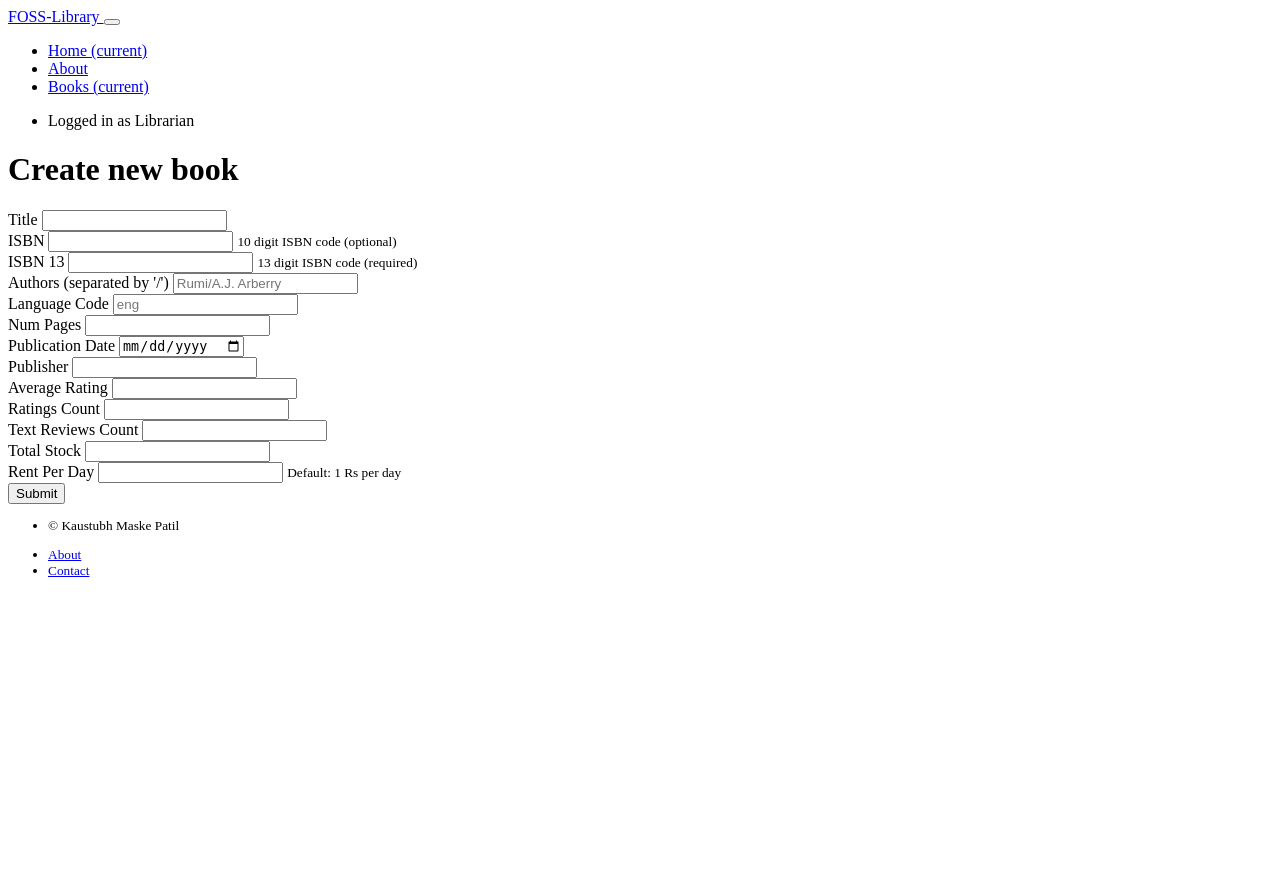
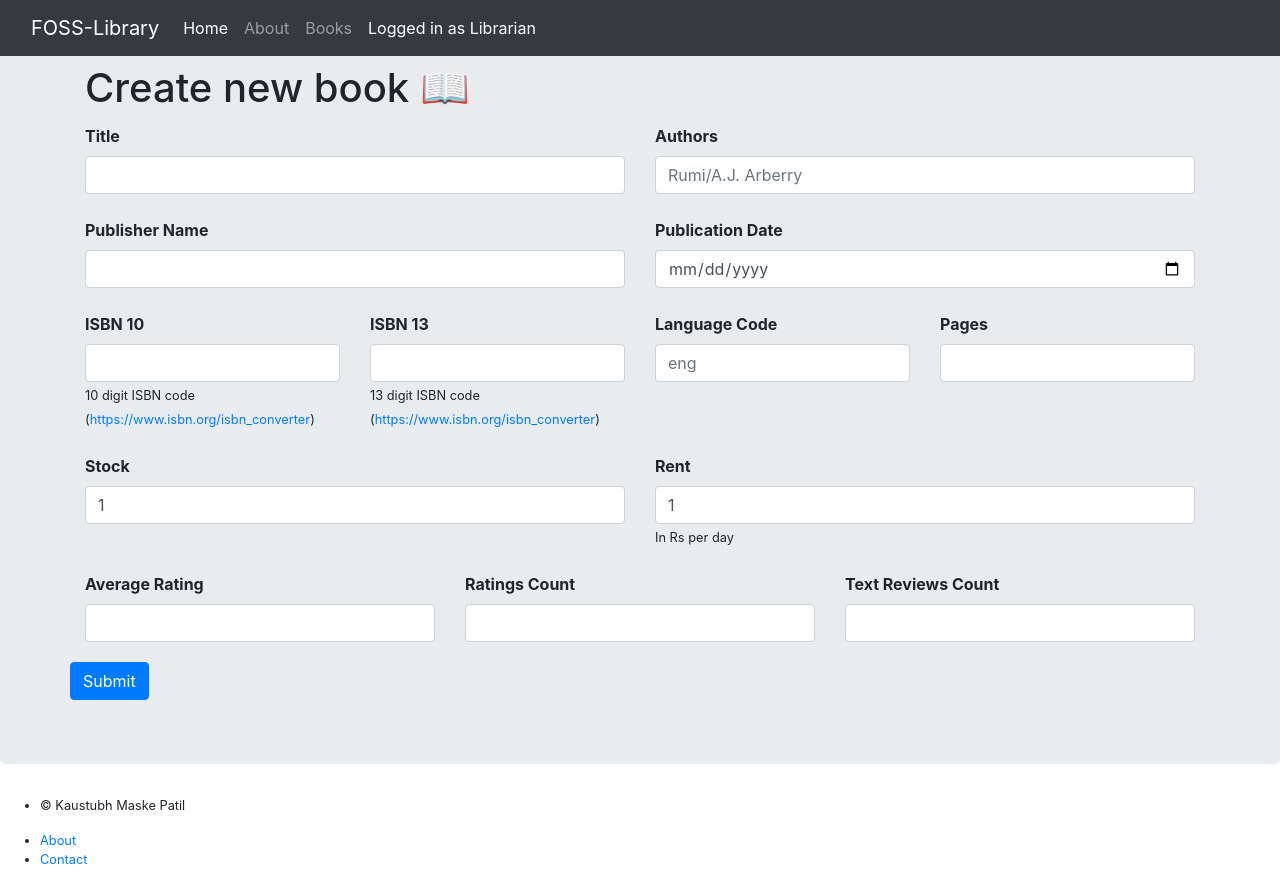
Before and after one commit to nikochiko/foss-library, a Flask app: template foss_library/templates/books/create_book.html in a window 1280 px wide. Before the commit the page ends 577 px from the top, so only its background shows below. Run offline with Flask 2, Linux system fonts and the light colour scheme; the template is opened without the code that fills it: values that come from a table or form of the project are taken from there, others are empty; parts of the project's set-up code (start-up, migrations or seed data) failed here and were passed over; some libraries are stand-ins or nearby versions.

Commit message:
Miscellaneous changes

```diff
--- a/foss_library/books/forms.py
+++ b/foss_library/books/forms.py
@@ -1,20 +1,25 @@
 from flask_wtf import FlaskForm
 from wtforms import DecimalField, IntegerField, StringField
 from wtforms.fields.html5 import DateField
-from wtforms.validators import DataRequired, Length, NumberRange
+from wtforms.validators import InputRequired, Length, NumberRange, Optional
+
+from foss_library.utils import UniqueCheck
+from .models import Book
 
 
 class BookForm(FlaskForm):
-    title = StringField("title", validators=[DataRequired()])
-    isbn = StringField("isbn", validators=[Length(min=10, max=10)])
-    isbn13 = StringField("isbn", validators=[DataRequired(), Length(min=13, max=13)])
-    authors = StringField("authors", validators=[DataRequired()])
-    language_code = StringField(validators=[Length(max=7)])
-    num_pages = IntegerField(validators=[DataRequired(), NumberRange(min=0)])
-    publication_date = DateField(validators=[DataRequired()])
-    publisher_name = StringField(validators=[DataRequired()])
-    average_rating = DecimalField(validators=[NumberRange(min=0, max=5)])
-    ratings_count = IntegerField(validators=[NumberRange(min=0)])
-    text_reviews_count = IntegerField(validators=[NumberRange(min=0)])
-    total_stock = IntegerField(validators=[DataRequired(), NumberRange(min=0)])
-    rent_per_day = IntegerField(validators=[NumberRange(min=0)])
+    _model = Book
+
+    title = StringField("Title", validators=[InputRequired()])
+    isbn = StringField("ISBN 10", validators=[Optional(), Length(min=10, max=10), UniqueCheck()])
+    isbn13 = StringField("ISBN 13", validators=[Optional(), InputRequired(), Length(min=13, max=13), UniqueCheck()])
+    authors = StringField("Authors", validators=[InputRequired()])
+    language_code = StringField(validators=[Optional(), Length(max=7)])
+    num_pages = IntegerField(validators=[InputRequired(), NumberRange(min=0)])
+    publication_date = DateField(validators=[InputRequired()])
+    publisher_name = StringField(validators=[InputRequired()])
+    average_rating = DecimalField(validators=[Optional(), NumberRange(min=0, max=5)])
+    ratings_count = IntegerField(validators=[Optional(), NumberRange(min=0)])
+    text_reviews_count = IntegerField(validators=[Optional(), NumberRange(min=0)])
+    total_stock = IntegerField(default=1, validators=[InputRequired(), NumberRange(min=0)])
+    rent_per_day = IntegerField(default=1, validators=[Optional(), NumberRange(min=0)])
--- a/foss_library/books/models.py
+++ b/foss_library/books/models.py
@@ -8,8 +8,8 @@
 
     __tablename__ = "books"
     id = db.Column(db.Integer, primary_key=True)
-    isbn = db.Column(db.String(10), index=True)
-    isbn13 = db.Column(db.String(13), index=True)
+    isbn = db.Column(db.String(10), unique=True, nullable=False, index=True)
+    isbn13 = db.Column(db.String(13), unique=True, nullable=False, index=True)
     # the longest book title is over 26000 characters! won't use VARCHAR(X) here
     title = db.Column(db.Text)
     authors = db.Column(db.Text)
--- a/foss_library/books/views.py
+++ b/foss_library/books/views.py
@@ -3,6 +3,7 @@
 from flask import Blueprint, flash, redirect, render_template, request
 from sqlalchemy import desc
 
+from foss_library.utils import flash_form_errors
 from .forms import BookForm
 from .models import Book
 
@@ -43,4 +44,5 @@
         flash("Book created successfully!", "success")
         return redirect("/books/")
 
+    flash_form_errors(form)
     return render_template("books/create_book.html", form=form)
--- a/foss_library/templates/books/create_book.html
+++ b/foss_library/templates/books/create_book.html
@@ -2,67 +2,80 @@
 {% block content %}
 <!-- Main jumbotron for a primary marketing message or call to action -->
 <div class="jumbotron">
-    <div class="container d-flex">
-      <h1 class="fs-2 me-auto">Create new book</h1>
-    </div>
-</div><!-- /.jumbotron -->
-
-<form>
-  <div class="form-group">
-    {{ form.title.label("Title") }}
+  <div class="container justify-elements-center mx-auto">
+    <h1 class="fs-2 me-auto">Create new book 📖</h1>
+    <form class="row g-3" action="{{ url_for("books.create_book") }}" method="POST">
+      {{ form.csrf_token }}
+      <div class="form-group col-md-6 py-1">
+        <b>{{ form.title.label(class="form-label") }}</b>
         {{ form.title(class="form-control") }}
       </div>
-  <div class="form-group">
-    {{ form.isbn.label("ISBN") }}
-    {{ form.isbn(class="form-control") }}
-    <small>10 digit ISBN code (optional)</small>
-  </div>
-  <div class="form-group">
-    {{ form.isbn13.label("ISBN 13") }}
-    {{ form.isbn13(class="form-control") }}
-    <small>13 digit ISBN code (required)</small>
-  </div>
-  <div class="form-group">
-    {{ form.authors.label("Authors (separated by '/')") }}
+      <div class="form-group col-md-6 py-1">
+        <b>{{ form.authors.label(class="form-label") }}</b>
         {{ form.authors(class="form-control", placeholder="Rumi/A.J. Arberry") }}
       </div>
-  <div class="form-group">
-    {{ form.language_code.label }}
+      <div class="form-group col-md-6 py-1">
+        <b>{{ form.publisher_name.label(class="form-label") }}</b>
+        {{ form.publisher_name(class="form-control") }}
+      </div>
+      <div class="form-group col-md-6 py-1">
+        <b>{{ form.publication_date.label(class="form-label") }}</b>
+        {{ form.publication_date(class="form-control") }}
+      </div>
+      <div class="form-group col-md-3 py-1">
+        <b>{{ form.isbn.label(class="form-label") }}</b>
+        {{ form.isbn(class="form-control") }}
+        <small>
+          10 digit ISBN code
+          (<a href="https://www.isbn.org/isbn_converter" target="_blank">https://www.isbn.org/isbn_converter</a>)
+        </small>
+      </div>
+      <div class="form-group col-md-3 py-1">
+        <b>{{ form.isbn13.label(class="form-label") }}</b>
+        {{ form.isbn13(class="form-control") }}
+        <small>
+          13 digit ISBN code
+          (<a href="https://www.isbn.org/isbn_converter" target="_blank">https://www.isbn.org/isbn_converter</a>)
+        </small>
+      </div>
+      <div class="form-group col-md-3 py-1">
+        <b>{{ form.language_code.label(class="form-label") }}</b>
         {{ form.language_code(class="form-control", placeholder="eng") }}
       </div>
-  <div class="form-group">
-    {{ form.num_pages.label }}
+      <div class="form-group col-md-3 py-1">
+        <b>{{ form.num_pages.label("Pages", class="form-label") }}</b>
         {{ form.num_pages(class="form-control") }}
       </div>
-  <div class="form-group">
-    {{ form.publication_date.label }}
-    {{ form.publication_date(class="form-control") }}
+      <div class="form-group col-md-6 py-1">
+        <b>{{ form.total_stock.label("Stock", class="form-label") }}</b>
+        {{ form.total_stock(class="form-control") }}
       </div>
-  <div class="form-group">
-    {{ form.publisher_name.label("Publisher") }}
-    {{ form.publisher_name(class="form-control") }}
+      <div class="form-group col-md-6 py-1">
+        <b>{{ form.rent_per_day.label("Rent", class="form-label") }}</b>
+        {{ form.rent_per_day(class="form-control") }}
+        <small>In Rs per day</small>
       </div>
-  <div class="form-group">
-    {{ form.average_rating.label }}
+      <div class="form-group col-md-4 py-1">
+        <b>{{ form.average_rating.label(class="form-label") }}</b>
         {{ form.average_rating(class="form-control") }}
       </div>
-  <div class="form-group">
-    {{ form.ratings_count.label }}
+      <div class="form-group col-md-4 py-1">
+        <b>{{ form.ratings_count.label(class="form-label") }}</b>
         {{ form.ratings_count(class="form-control") }}
       </div>
-  <div class="form-group">
-    {{ form.text_reviews_count.label }}
+      <div class="form-group col-md-4 py-1">
+        <b>{{ form.text_reviews_count.label(class="form-label") }}</b>
         {{ form.text_reviews_count(class="form-control") }}
-  </div>
-  <div class="form-group">
-    {{ form.total_stock.label }}
-    {{ form.total_stock(class="form-control") }}
-  </div>
-  <div class="form-group">
-    {{ form.rent_per_day.label }}
-    {{ form.rent_per_day(class="form-control") }}
-    <small>Default: 1 Rs per day</small>
       </div>
       <button class="btn btn-primary" type="submit">Submit</button>
     </form>
+  </div>
+</div>
+
 {% endblock %}
+
+{% block js %}
+    <script>
+      $('.alert').alert();
+    </script>
+{% endblock %}
--- a/foss_library/templates/layout.html
+++ b/foss_library/templates/layout.html
@@ -11,6 +11,7 @@
   <head>
     <meta charset="utf-8" />
 
+    <link rel="stylesheet" href="https://stackpath.bootstrapcdn.com/bootstrap/4.3.1/css/bootstrap.min.css" integrity="sha384-ggOyR0iXCbMQv3Xipma34MD+dH/1fQ784/j6cY/iJTQUOhcWr7x9JvoRxT2MZw1T" crossorigin="anonymous">
     <link rel="shortcut icon" href="{{static_url_for('static', filename='build/img/favicon.ico') }}">
     <title>
       {% block page_title %}
@@ -45,10 +46,10 @@
       <div class="row">
         <div class="col-md-12">
           {% for category, message in messages %}
-          <div class="alert alert-{{ category }}">
-            <a class="close" title="Close" href="#" data-dismiss="alert"
-              >&times;</a
-            >
+          <div class="alert alert-{{ category }} alert-dismissible fade show" role="alert">
+            <button type="button" class="close" data-dismiss="alert" aria-label="Close">
+              <span aria-hidden="true">&times;</span>
+            </button>
             {{ message }}
           </div>
           <!-- end .alert -->
@@ -63,6 +64,9 @@
     {% include "footer.html" %}
 
     <!-- JavaScript at the bottom for fast page loading -->
+    <script src="https://code.jquery.com/jquery-3.3.1.slim.min.js" integrity="sha384-q8i/X+965DzO0rT7abK41JStQIAqVgRVzpbzo5smXKp4YfRvH+8abtTE1Pi6jizo" crossorigin="anonymous"></script>
+    <script src="https://cdnjs.cloudflare.com/ajax/libs/popper.js/1.14.7/umd/popper.min.js" integrity="sha384-UO2eT0CpHqdSJQ6hJty5KVphtPhzWj9WO1clHTMGa3JDZwrnQq4sF86dIHNDz0W1" crossorigin="anonymous"></script>
+    <script src="https://stackpath.bootstrapcdn.com/bootstrap/4.3.1/js/bootstrap.min.js" integrity="sha384-JjSmVgyd0p3pXB1rRibZUAYoIIy6OrQ6VrjIEaFf/nJGzIxFDsf4x0xIM+B07jRM" crossorigin="anonymous"></script>
     <script src="{{ static_url_for('static', filename='build/main_js.bundle.js') }}"></script>
     {% block js %}{% endblock %}
     <!-- end scripts -->
```
Also changed, not shown: foss_library/templates/books/list_books.html (+69 -5 lines), foss_library/utils.py (added, +28 -0 lines), migrations/versions/3f8d54a758a2_add_unique_true_on_isbn_and_isbn13_.py (added, +46 -0 lines). Lines whose indentation alone changed are shown as unchanged.
